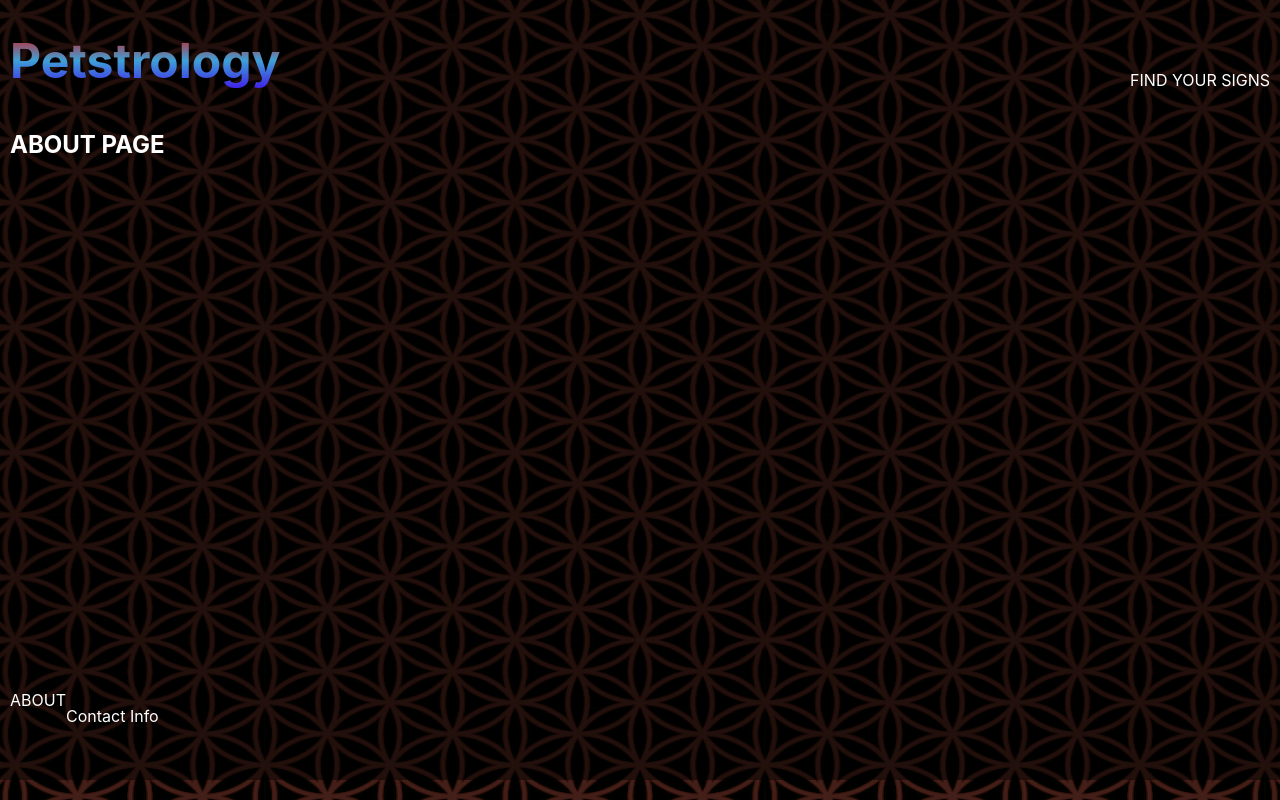
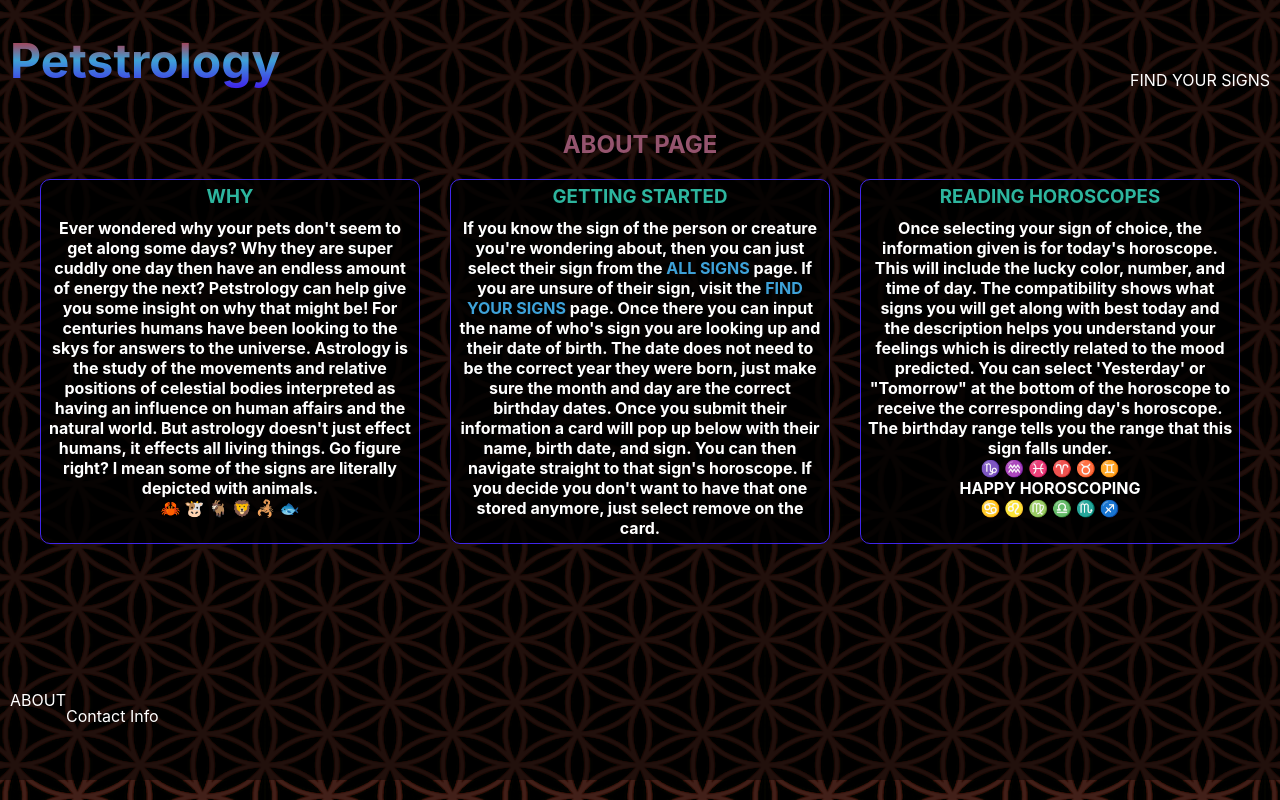
Before and after one commit to lbmerchant93/petstrology, a React (Create React App) app: page /About in a window 1280 px wide. Built offline with nearby package versions, Linux system fonts and the light colour scheme.

Commit message:
Create About page with information on why and how the app works

```diff
--- a/src/Components/About/About.css
+++ b/src/Components/About/About.css
@@ -0,0 +1,46 @@
+.about-main {
+    display: flex;
+    flex-direction: column;
+    align-items: center;
+}
+
+.about-info {
+    display: flex;
+    flex-direction: row;
+    justify-content: space-evenly;
+
+}
+
+.about-title {
+    color: rgb(148,84,110);
+}
+
+.why-article,
+.getting-started-article,
+.horoscope-article {
+    display: flex;
+    flex-direction: column;
+    width: 30%;
+    text-align: center;
+    border: solid 1px rgb(64,38,234);
+    border-radius: 10px;
+    background-color: rgba(0,0,0, 0.8);
+    background-blend-mode: darken;
+}
+
+.why,
+.start,
+.reading-horoscope {
+    margin: 5px;
+}
+
+.why-made,
+.getting-started,
+.how-to-read-horoscope {
+    padding: 5px;
+}
+
+.all-link,
+.find-link {
+    color: rgb(62,162,217);
+}
--- a/src/Components/About/About.js
+++ b/src/Components/About/About.js
@@ -1,10 +1,25 @@
 import React from 'react';
+import { Link } from 'react-router-dom';
 import './About.css';
 
 const About = () => {
     return (
-        <main>
+        <main className='about-main'>
             <h2 className='about-title'>ABOUT PAGE</h2>
+            <div className='about-info'>
+                <article className='why-article'>
+                    <h3 className='why'>WHY</h3>
+                    <h4 className='why-made'>Ever wondered why your pets don't seem to get along some days? Why they are super cuddly one day then have an endless amount of energy the next? Petstrology can help give you some insight on why that might be! For centuries humans have been looking to the skys for answers to the universe. Astrology is the study of the movements and relative positions of celestial bodies interpreted as having an influence on human affairs and the natural world. But astrology doesn't just effect humans, it effects all living things. Go figure right? I mean some of the signs are literally depicted with animals. <br/> 🦀  🐮  🐐  🦁  🦂  🐟</h4>
+                </article>
+                <article className='getting-started-article'>
+                    <h3 className='start'>GETTING STARTED</h3>
+                    <h4 className='getting-started'>If you know the sign of the person or creature you're wondering about, then you can just select their sign from the <Link className='all-link' to='/'>ALL SIGNS</Link> page. If you are unsure of their sign, visit the <Link className='find-link' to='/FindYourSigns'>FIND YOUR SIGNS</Link> page. Once there you can input the name of who's sign you are looking up and their date of birth. The date does not need to be the correct year they were born, just make sure the month and day are the correct birthday dates. Once you submit their information a card will pop up below with their name, birth date, and sign. You can then navigate straight to that sign's horoscope. If you decide you don't want to have that one stored anymore, just select remove on the card.</h4>
+                </article>
+                <article className='horoscope-article'>
+                    <h3 className='reading-horoscope'>READING HOROSCOPES</h3>
+                    <h4 className='how-to-read-horoscope'>Once selecting your sign of choice, the information given is for today's horoscope. This will include the lucky color, number, and time of day. The compatibility shows what signs you will get along with best today and the description helps you understand your feelings which is directly related to the mood predicted. You can select 'Yesterday' or "Tomorrow" at the bottom of the horoscope to receive the corresponding day's horoscope. The birthday range tells you the range that this sign falls under.<br/>  ♑️ ♒️ ♓️ ♈️ ♉️ ♊️ <br/>HAPPY HOROSCOPING<br/> ♋️ ♌️ ♍️ ♎️ ♏️ ♐️</h4>
+                </article>
+            </div>
         </main>
     )
 }
--- a/src/Components/App/App.js
+++ b/src/Components/App/App.js
@@ -27,7 +27,7 @@ class App extends Component {
 
   retrieveHoroscopeData = async (url, src, alt, when) => {
     this.resetState()
-    this.goingToPage('atHoroscope')
+    this.goingToPage('away')
     await fetchHoroscope(url)
     .then(result => {
         this.setState({ isLoading: true, horoscope: '' })
@@ -83,7 +83,7 @@ class App extends Component {
         atHome: false,
         atFindSign: true
       })
-    } else if (page === 'atHoroscope') {
+    } else if (page === 'away') {
       this.setState({
         atHome: false,
         atFindSign: false
@@ -135,7 +135,9 @@ class App extends Component {
           />
           <Route path='/' render={() => <main>404</main>} />
         </Switch>
-        <Footer />
+        <Footer
+          goingToPage={this.goingToPage}
+        />
       </div>
     )
   }
--- a/src/Components/Footer/Footer.js
+++ b/src/Components/Footer/Footer.js
@@ -1,14 +1,19 @@
 import React from 'react';
 import { Link } from 'react-router-dom';
+import PropTypes from 'prop-types';
 import './Footer.css';
 
-const Footer = () => {
+const Footer = ({ goingToPage }) => {
     return (
         <footer>
-            <Link to='/About' className='footer-link'>ABOUT </Link>
+            <Link to='/About' className='footer-link' onClick={() => goingToPage('away')}>ABOUT </Link>
             <p>Contact Info</p>
         </footer>
     )
 }
 
 export default Footer;
+
+Footer.propTypes = {
+    goingToPage: PropTypes.func,
+}
```
